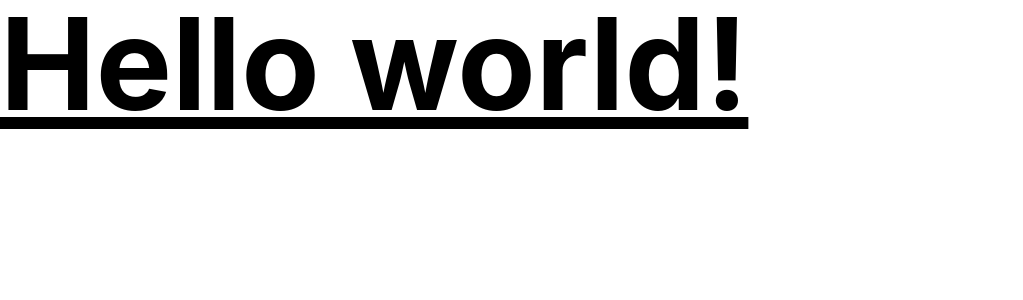
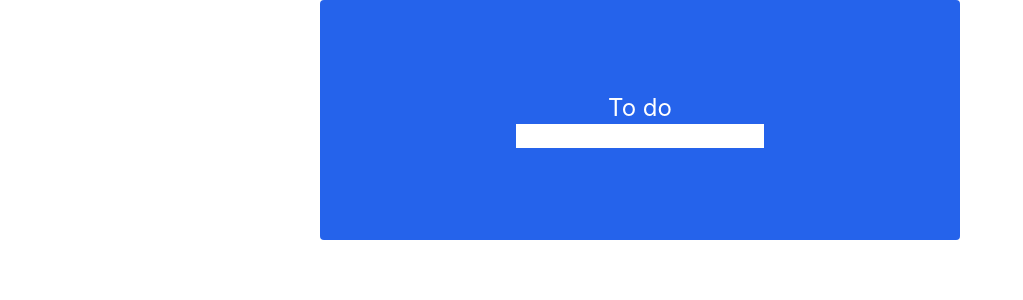
Before and after one commit to KyoshiNoda/react-practice, a React (Create React App) app in the folder tailwind-test/: page / in a window 1280 px wide. Shown: the top 300 px of the page, without its empty margins (0-1023 px from the left). Built offline with nearby package versions, Linux system fonts and the light colour scheme.

Commit message:
to do list styles

```diff
--- a/tailwind-test/package.json
+++ b/tailwind-test/package.json
@@ -3,6 +3,8 @@
   "version": "0.1.0",
   "private": true,
   "dependencies": {
+    "@headlessui/react": "^1.7.3",
+    "@heroicons/react": "^2.0.12",
     "@testing-library/jest-dom": "^5.16.5",
     "@testing-library/react": "^13.4.0",
     "@testing-library/user-event": "^13.5.0",
--- a/tailwind-test/src/App.css
+++ /dev/null
@@ -1,38 +0,0 @@
-.App {
-  text-align: center;
-}
-
-.App-logo {
-  height: 40vmin;
-  pointer-events: none;
-}
-
-@media (prefers-reduced-motion: no-preference) {
-  .App-logo {
-    animation: App-logo-spin infinite 20s linear;
-  }
-}
-
-.App-header {
-  background-color: #282c34;
-  min-height: 100vh;
-  display: flex;
-  flex-direction: column;
-  align-items: center;
-  justify-content: center;
-  font-size: calc(10px + 2vmin);
-  color: white;
-}
-
-.App-link {
-  color: #61dafb;
-}
-
-@keyframes App-logo-spin {
-  from {
-    transform: rotate(0deg);
-  }
-  to {
-    transform: rotate(360deg);
-  }
-}
--- a/tailwind-test/src/App.js
+++ b/tailwind-test/src/App.js
@@ -1,10 +1,9 @@
-import './App.css';
+import React from 'react';
+import Container from './components/Container';
 import Form from './components/Form';
 function App() {
   return (
-    <div>
-      <Form/>
-    </div>
+    <Form/>
   );
 }
 
--- /dev/null
+++ b/tailwind-test/src/components/Container.jsx
@@ -0,0 +1,11 @@
+import React from 'react';
+
+const Container = (props) => {
+    return (
+        <div className='container rounded mx-auto w-1/2 bg-blue-600 flex h-60 items-center justify-center'>
+            {props.children}
+        </div>
+    );
+}
+
+export default Container;
--- a/tailwind-test/src/components/Form.js
+++ /dev/null
@@ -1,11 +0,0 @@
-const Form = props =>{
-    return(
-        <div>
-        <h1 className="text-9xl font-bold underline ">
-        Hello world!
-        </h1>
-        </div>
-    )
-}
-
-export default Form;
--- /dev/null
+++ b/tailwind-test/src/components/Form.jsx
@@ -0,0 +1,17 @@
+import React from 'react';
+import Container from './Container';
+const Form = () => {
+    return (
+        <Container>
+            <div className='container'>
+                    <label className = "block text-white text-center text-2xl" htmlFor='input'>To do</label>
+
+                    <div className='flex justify-center'>
+                        <input classname = "" type = 'text' id = 'input'/>
+                    </div>
+            </div>
+        </Container>
+    );
+}
+
+export default Form;
--- a/tailwind-test/tailwind.config.js
+++ b/tailwind-test/tailwind.config.js
@@ -5,6 +5,9 @@ module.exports = {
   ],
   theme: {
     extend: {},
+    container: {
+      center: true,
+    },
   },
   plugins: [],
 }
```
Also changed, not shown: 1 other file (tests, documents, lock files or other folders).
